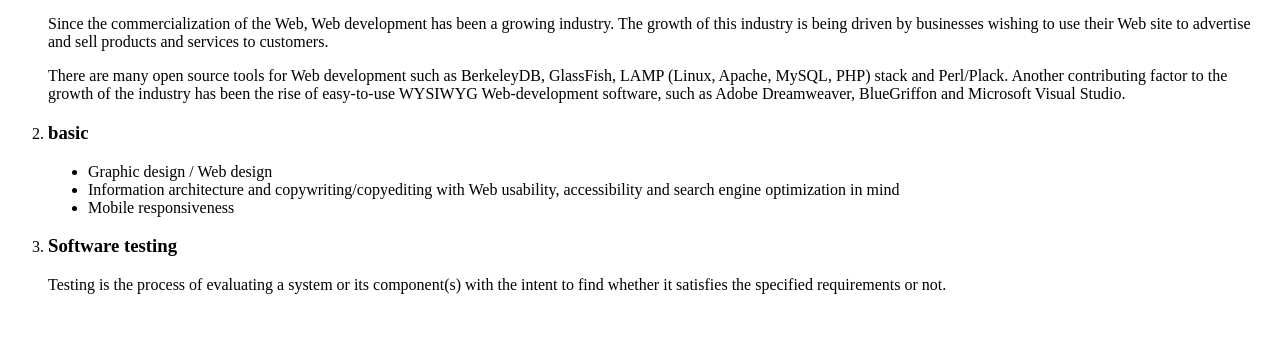
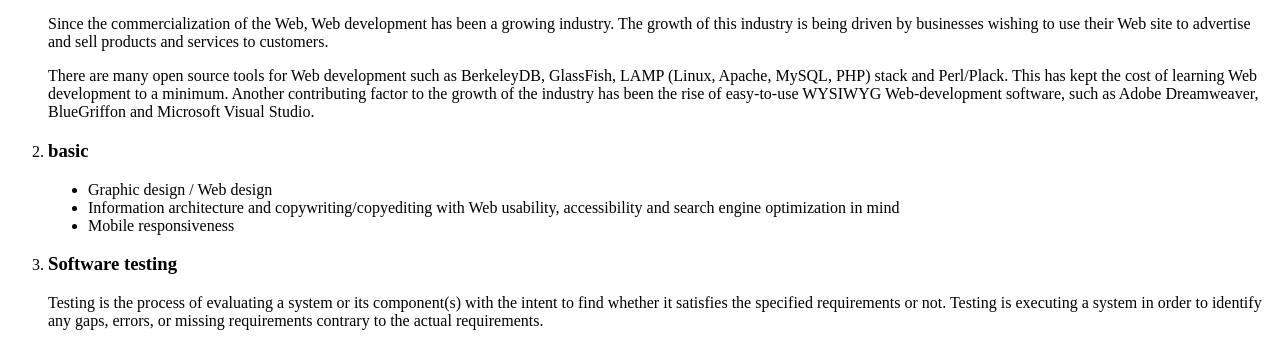
Before and after one commit to Harshitha24042/gitBasicasssignment, a plain HTML site: page index.html in a window 1280 px wide. Shown: the part 442-800 px from the top of the page. Drawn offline with Linux system fonts and the light colour scheme.

Commit message:
Revert "modified and committed"
This reverts commit 5743e92de10ea6696e9b80cd60012bfd17629c80.

```diff
--- a/index.html
+++ b/index.html
@@ -21,7 +21,7 @@
     </a>
     	<li><h3>As an industry</h3></li>
     	<p>Since the commercialization of the Web, Web development has been a growing industry. The growth of this industry is being driven by businesses wishing to use their Web site to advertise and sell products and services to customers.</p>
-    	<p>There are many open source tools for Web development such as BerkeleyDB, GlassFish, LAMP (Linux, Apache, MySQL, PHP) stack and Perl/Plack. Another contributing factor to the growth of the industry has been the rise of easy-to-use WYSIWYG Web-development software, such as Adobe Dreamweaver, BlueGriffon and Microsoft Visual Studio. </p>
+    	<p>There are many open source tools for Web development such as BerkeleyDB, GlassFish, LAMP (Linux, Apache, MySQL, PHP) stack and Perl/Plack. This has kept the cost of learning Web development to a minimum. Another contributing factor to the growth of the industry has been the rise of easy-to-use WYSIWYG Web-development software, such as Adobe Dreamweaver, BlueGriffon and Microsoft Visual Studio. </p>
     	<li><h3>basic</h3></li>
     	<ul type="disc">
     	<li>Graphic design / Web design</li>
@@ -31,7 +31,7 @@
 
 
     	<li><h3>Software testing</h3></li>
-    	<p>Testing is the process of evaluating a system or its component(s) with the intent to find whether it satisfies the specified requirements or not. </p>
+    	<p>Testing is the process of evaluating a system or its component(s) with the intent to find whether it satisfies the specified requirements or not. Testing is executing a system in order to identify any gaps, errors, or missing requirements contrary to the actual requirements. </p>
     </ol>
 
 
```
Also changed, not shown: info1.txt (deleted), 3 other files.
